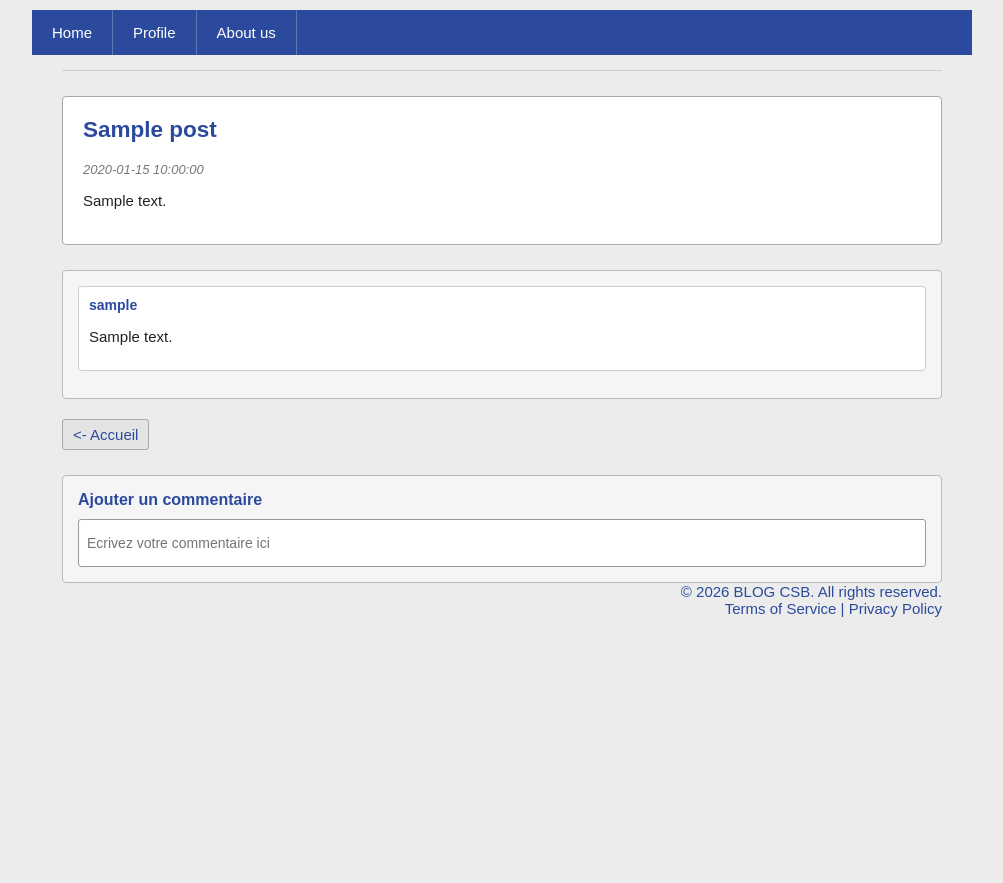
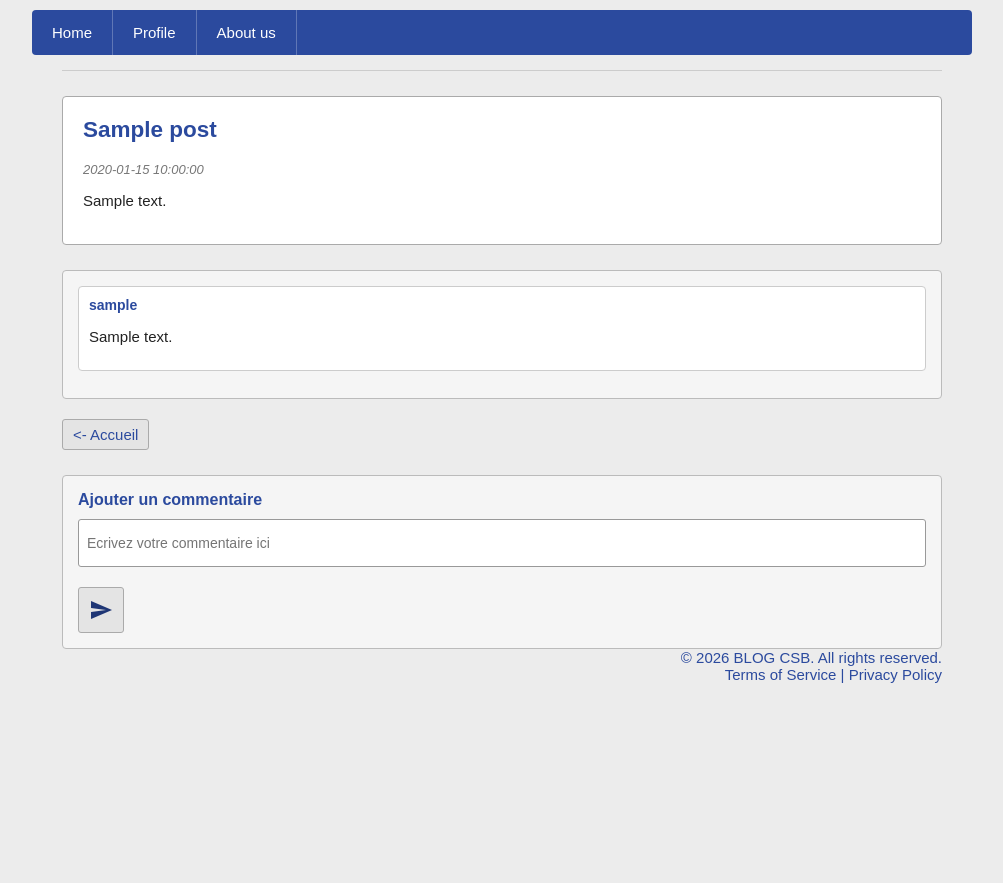
Before and after one commit to lest1337/blog-mvc, a PHP site: page /?action=post&id=1 in a window 1280 px wide. Shown: the whole page, without its empty margins (138-1141 px from the left). Before the commit the page ends 617 px from the top, so only its background shows below. Run offline with PHP 8.4, Linux system fonts and the light colour scheme; tables that the repository leaves empty hold one stand-in row (values such as "Sample post").

Commit message:
feat : comment and stylesheet

```diff
--- a/app/views/comment.view.php
+++ b/app/views/comment.view.php
@@ -1,4 +1,11 @@
+<head>
+<link rel="stylesheet" href="https://fonts.googleapis.com/icon?family=Material+Icons">
+</head>
+
 <div id="addComment">
     <h3>Ajouter un commentaire</h3>
     <input type="text" placeholder="Ecrivez votre commentaire ici">
+    <button type="submit">
+        <i class="material-icons">send</i>
+    </button>
 </div>
--- a/app/views/header.view.php
+++ b/app/views/header.view.php
@@ -1,5 +1,7 @@
 <head>
     <link rel="stylesheet" href="assets/css/main.css">
+    <link rel="icon" herf="assets/images/CSB.webp">
+    <title>Le CSBlog</title>
 </head>
 <!-- Navbar -->
 <div id="navbar">
--- a/assets/css/main.css
+++ b/assets/css/main.css
@@ -18,6 +18,7 @@ body {
     background-color: #2b4a9e;
     margin: -30px -30px 0 -30px; /* stretch to full width */
     padding: 0;
+    border-radius: 4px;
 }
 
 /* =========================
@@ -54,6 +55,7 @@ body {
    ========================= */
 #navbar a:hover {
     background-color: #1f3675;
+    border-radius: 4px;
 }
 
 /* =========================
@@ -161,6 +163,23 @@ a:hover {
     border-radius: 3px;
 }
 
+#addComment button[type="submit"] {
+    display: inline-block;
+    margin-top: 20px;
+    padding: 10px 10px;
+    background-color: #e4e4e4;
+    border: 1px solid #aaa;
+    border-radius: 3px;
+}
+
+#addComment button[type="submit"]:hover {
+    background-color: #f5f5f5;
+}
+
+.material-icons {
+    color: #1f3675;
+}
+
 /* =========================
    ADD COMMENT BOX
    ========================= */
```
Also changed, not shown: assets/images/CSB.webp (added).
